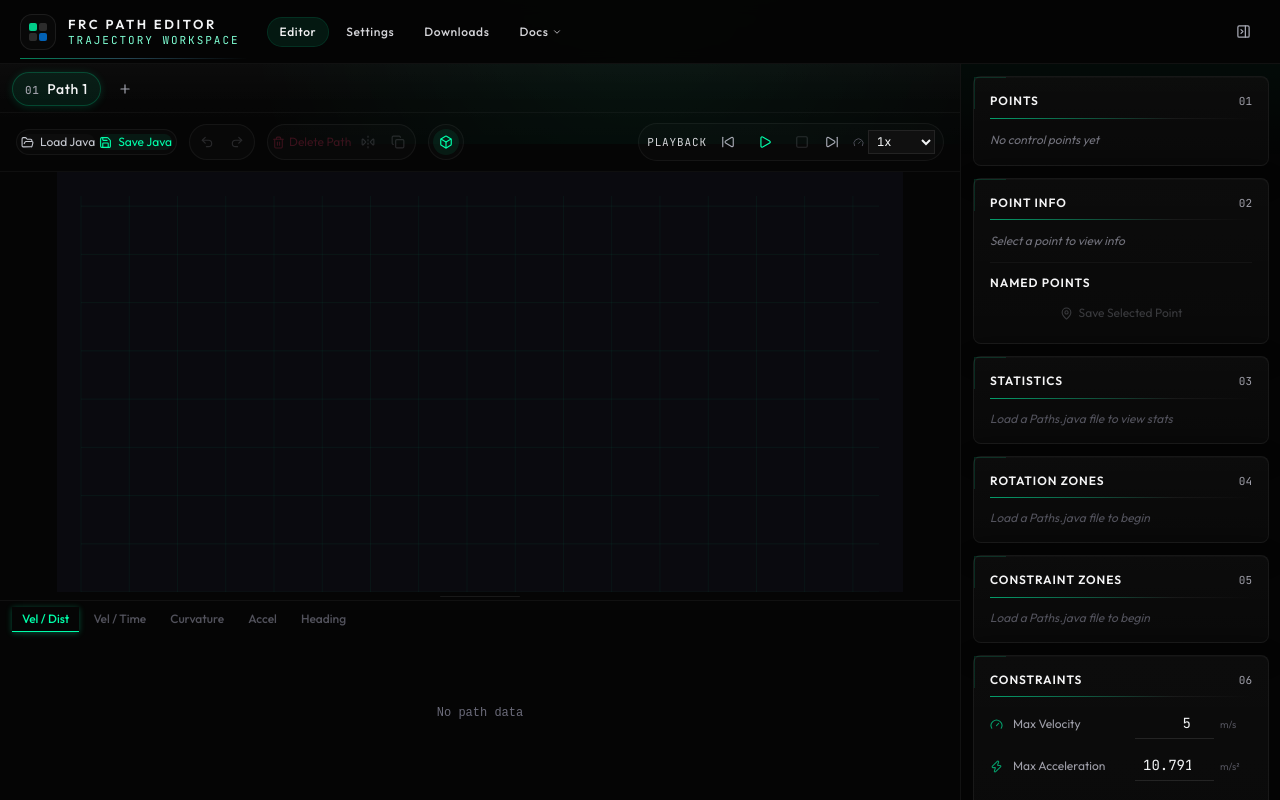
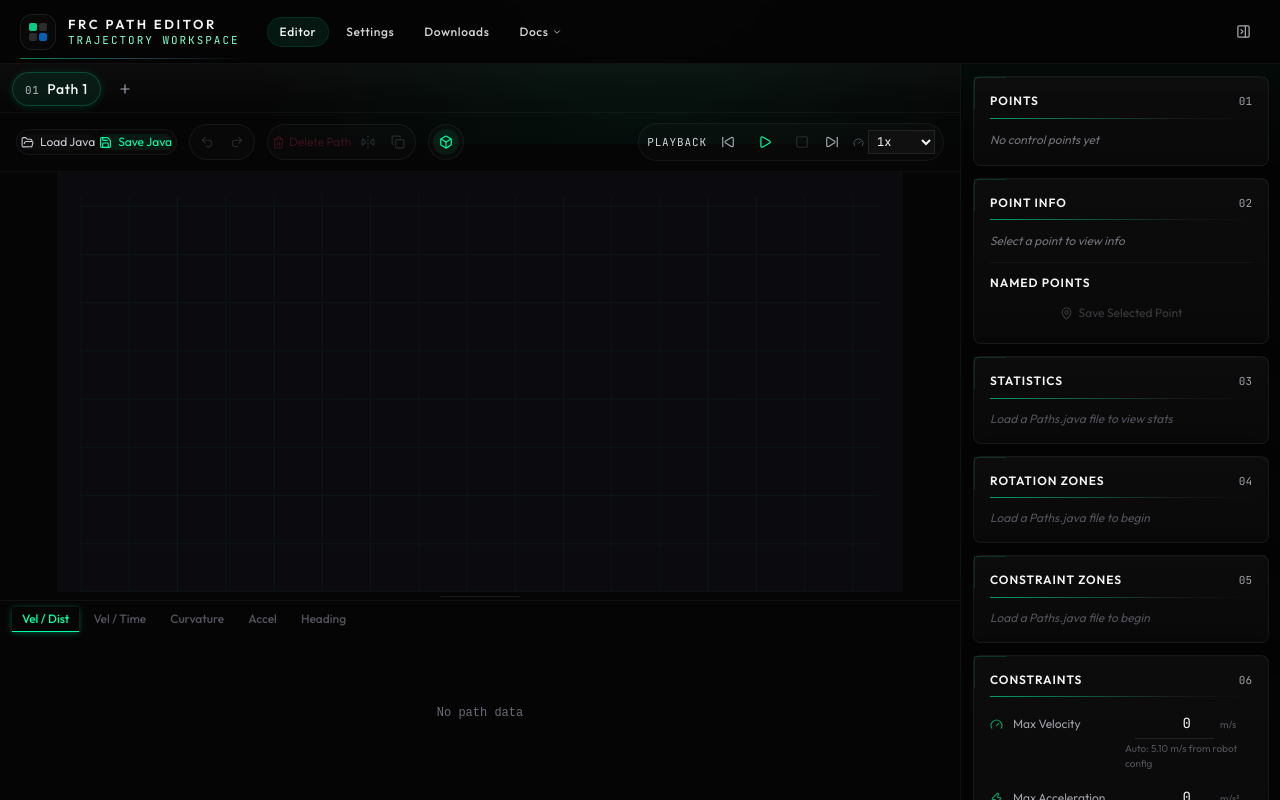
Before and after one commit to Hemlock5712/path-editor, a React (Vite) app: page / in a window 1280 px wide. Built offline with nearby package versions, Linux system fonts and the light colour scheme.

Commit message:
Bunch of cleanup and changes

```diff
--- a/src/components/charts/ChartPanel.tsx
+++ b/src/components/charts/ChartPanel.tsx
@@ -1,4 +1,8 @@
+import { useEffect, useMemo } from 'react';
 import { useEditorStore } from '../../stores/editorStore';
+import { useSelectionStore } from '../../stores/selectionStore';
+import { useSettingsStore, computeDerived } from '../../stores/settingsStore';
+import { usePathStore } from '../../stores/pathStore';
 import { VelocityDistanceChart } from './VelocityDistanceChart';
 import { VelocityTimeChart } from './VelocityTimeChart';
 import { CurvatureChart } from './CurvatureChart';
@@ -32,7 +36,22 @@ export function ChartPanel({
 }: ChartPanelProps) {
   const activeChart = useEditorStore((s) => s.activeChart);
   const setActiveChart = useEditorStore((s) => s.setActiveChart);
-  const maxVelocity = 5.0;
+  const setScrubberDistance = useEditorStore((s) => s.setScrubberDistance);
+  const selectedPointIndex = useSelectionStore((s) => s.selectedPointIndex);
+  const settings = useSettingsStore();
+  const constraints = usePathStore((s) => s.constraints);
+  const maxVelocity = useMemo(() => {
+    const { maxTheoreticalVelocity } = computeDerived(settings);
+    return constraints.maxVelocity > 0
+      ? Math.min(constraints.maxVelocity, maxTheoreticalVelocity)
+      : maxTheoreticalVelocity;
+  }, [settings, constraints.maxVelocity]);
+
+  useEffect(() => {
+    if (selectedPointIndex !== null && splinePath) {
+      setScrubberDistance(splinePath.getArcLengthAtWaypointIndex(selectedPointIndex));
+    }
+  }, [selectedPointIndex, splinePath, setScrubberDistance]);
 
   return (
     <div className="flex h-full flex-col bg-[#050505]">
--- a/src/components/field/EmptySpaceContextMenu.tsx
+++ b/src/components/field/EmptySpaceContextMenu.tsx
@@ -3,6 +3,7 @@ import { usePathStore } from '../../stores/pathStore';
 import { useSelectionStore } from '../../stores/selectionStore';
 import { MenuItem, MenuSeparator, SubMenu } from '../ui/ContextMenuPrimitives';
 import { Plus, Crosshair, FlipVertical2, Copy, MapPin } from 'lucide-react';
+import { getPrimaryNamedPoints } from '../../types';
 
 interface EmptySpaceContextMenuProps {
   fieldX: number;
@@ -58,9 +59,7 @@ export function EmptySpaceContextMenu({
     onClose();
   }, [controlPoints.length, fieldX, fieldY, addRotationZone, onClose]);
 
-  const namedPointList = Object.values(namedPoints).filter(
-    (np) => !np.name.endsWith(' (Mirror)')
-  );
+  const namedPointList = getPrimaryNamedPoints(namedPoints);
 
   return (
     <>
--- a/src/components/field/PointContextMenu.tsx
+++ b/src/components/field/PointContextMenu.tsx
@@ -3,6 +3,7 @@ import { usePathStore } from '../../stores/pathStore';
 import { useSelectionStore } from '../../stores/selectionStore';
 import { MenuItem, MenuSeparator, SubMenu } from '../ui/ContextMenuPrimitives';
 import { Trash2, Plus, Navigation, MapPin, Link, Unlink } from 'lucide-react';
+import { getPrimaryNamedPoints } from '../../types';
 
 interface PointContextMenuProps {
   pointIndex: number;
@@ -98,9 +99,7 @@ export function PointContextMenu({
     (hw) => Math.round(hw.waypointIndex) === pointIndex
   );
   const pointRef = controlPointRefs[pointIndex];
-  const namedPointList = Object.values(namedPoints).filter(
-    (np) => !np.name.endsWith(' (Mirror)')
-  );
+  const namedPointList = getPrimaryNamedPoints(namedPoints);
 
   return (
     <>
--- a/src/components/settings/SettingsPage.tsx
+++ b/src/components/settings/SettingsPage.tsx
@@ -177,7 +177,7 @@ export function SettingsPage() {
                 value={`${derived.motorAccelAtZero.toFixed(2)} m/s\u00B2`}
               />
               <ComputedRow
-                label="Motor accel @ max v"
+                label="Motor accel @ 95% max v"
                 value={`${derived.motorAccelAtMax.toFixed(2)} m/s\u00B2`}
               />
             </div>
--- a/src/components/sidebar/ConstraintZonesEditor.tsx
+++ b/src/components/sidebar/ConstraintZonesEditor.tsx
@@ -1,5 +1,6 @@
-import { memo } from 'react';
+import { memo, useMemo } from 'react';
 import { usePathStore } from '../../stores/pathStore';
+import { useSettingsStore, computeDerived } from '../../stores/settingsStore';
 import { Plus, X, Gauge, Zap } from 'lucide-react';
 
 export const ConstraintZonesEditor = memo(function ConstraintZonesEditor() {
@@ -10,15 +11,27 @@ export const ConstraintZonesEditor = memo(function ConstraintZonesEditor() {
   const updateConstraintZone = usePathStore((s) => s.updateConstraintZone);
   const deleteConstraintZone = usePathStore((s) => s.deleteConstraintZone);
 
+  const settings = useSettingsStore();
+  const derived = useMemo(() => computeDerived(settings), [settings]);
+
   const maxIndex = Math.max(0, numPoints - 1);
 
   const handleAdd = () => {
+    // When path constraints are 0 (auto), use physics limits for zone defaults
+    const zoneMaxVel =
+      constraints.maxVelocity > 0
+        ? constraints.maxVelocity
+        : derived.maxTheoreticalVelocity;
+    const zoneMaxAccel =
+      constraints.maxAcceleration > 0
+        ? constraints.maxAcceleration
+        : derived.maxFrictionAccel;
     addConstraintZone({
       id: crypto.randomUUID(),
       startWaypointIndex: 1,
       endWaypointIndex: Math.min(2, maxIndex),
-      maxVelocity: constraints.maxVelocity,
-      maxAcceleration: constraints.maxAcceleration,
+      maxVelocity: zoneMaxVel,
+      maxAcceleration: zoneMaxAccel,
     });
   };
 
--- a/src/components/sidebar/PathSettings.tsx
+++ b/src/components/sidebar/PathSettings.tsx
@@ -1,5 +1,6 @@
-import { memo } from 'react';
+import { memo, useMemo } from 'react';
 import { usePathStore } from '../../stores/pathStore';
+import { useSettingsStore, computeDerived } from '../../stores/settingsStore';
 import { Gauge, Zap, Play, Square, RotateCcw } from 'lucide-react';
 
 const fields = [
@@ -44,6 +45,10 @@ const fields = [
 export const PathSettings = memo(function PathSettings() {
   const constraints = usePathStore((s) => s.constraints);
   const setConstraints = usePathStore((s) => s.setConstraints);
+  const settings = useSettingsStore();
+  const derived = useMemo(() => computeDerived(settings), [settings]);
+  const theoreticalMax = derived.maxTheoreticalVelocity;
+  const frictionAccel = derived.maxFrictionAccel;
 
   const update = (key: keyof typeof constraints, value: string) => {
     const num = parseFloat(value);
@@ -52,10 +57,20 @@ export const PathSettings = memo(function PathSettings() {
     }
   };
 
+  const isAutoVelocity = constraints.maxVelocity === 0;
+  const isAutoAccel = constraints.maxAcceleration === 0;
+
+  const getPlaceholder = (key: string) => {
+    if (key === 'maxVelocity') return `Auto (${theoreticalMax.toFixed(2)})`;
+    if (key === 'maxAcceleration') return `Auto (${frictionAccel.toFixed(2)})`;
+    return undefined;
+  };
+
   return (
     <div className="space-y-3">
       {fields.map(({ key, label, unit, icon: Icon }) => (
-        <div key={key} className="flex items-center gap-2.5">
+        <div key={key}>
+          <div className="flex items-center gap-2.5">
             <Icon size={13} className="text-accent-green/60 shrink-0" />
             <label
               htmlFor={`constraint-${key}`}
@@ -70,6 +85,7 @@ export const PathSettings = memo(function PathSettings() {
                 step={0.1}
                 min={0}
                 value={constraints[key]}
+                placeholder={getPlaceholder(key)}
                 onChange={(e) => update(key, e.target.value)}
                 className="w-full text-right"
               />
@@ -78,6 +94,21 @@ export const PathSettings = memo(function PathSettings() {
               </span>
             </div>
           </div>
+          {key === 'maxVelocity' && (
+            <div className="ml-[calc(13px+0.625rem+7rem)] mt-0.5 text-[10px] text-zinc-600">
+              {isAutoVelocity
+                ? `Auto: ${theoreticalMax.toFixed(2)} m/s from robot config`
+                : `Physics limit: ${theoreticalMax.toFixed(2)} m/s`}
+            </div>
+          )}
+          {key === 'maxAcceleration' && (
+            <div className="ml-[calc(13px+0.625rem+7rem)] mt-0.5 text-[10px] text-zinc-600">
+              {isAutoAccel
+                ? `Auto: ${frictionAccel.toFixed(2)} m/s\u00B2 from friction`
+                : `Friction limit: ${frictionAccel.toFixed(2)} m/s\u00B2`}
+            </div>
+          )}
+        </div>
       ))}
     </div>
   );
--- a/src/components/sidebar/PointInfo.tsx
+++ b/src/components/sidebar/PointInfo.tsx
@@ -61,10 +61,6 @@ export function PointInfo({
   // Gather flag labels from ALL paths
   const allFlagOptions = useMemo(() => {
     const seen = new Set<string>();
-    for (const flag of waypointFlags) {
-      const t = flag.label.trim();
-      if (t) seen.add(t);
-    }
     for (const path of Object.values(paths)) {
       for (const flag of path.waypointFlags || []) {
         const t = flag.label.trim();
@@ -74,7 +70,7 @@ export function PointInfo({
     return Array.from(seen)
       .sort((a, b) => a.localeCompare(b))
       .map((label) => ({ value: label, label }));
-  }, [paths, waypointFlags]);
+  }, [paths]);
 
   // Compute derived values if we have a built spline
   let distance: number | null = null;
--- a/src/stores/pathStore.ts
+++ b/src/stores/pathStore.ts
@@ -71,7 +71,6 @@ interface PathState {
   renameNamedPoint: (oldName: string, newName: string) => void;
   updateNamedPointPosition: (name: string, point: Point) => void;
   placeNamedPoint: (name: string) => void;
-  placeNamedPointAt: (name: string, afterIndex: number) => void;
   savePointAsNamed: (index: number, name: string) => void;
   linkPointToNamed: (index: number, name: string) => void;
   unlinkPoint: (index: number) => void;
@@ -209,6 +208,25 @@ function propagateNamedPoints(
 function mirrorHeading(degrees: number | null): number | null {
   if (degrees === null) return null;
   return ((-degrees % 360) + 360) % 360;
+}
+
+function createNamedPointPair(
+  name: string,
+  x: number,
+  y: number,
+  heading: number | null
+): Record<string, NamedPoint> {
+  const mirrorName = `${name} (Mirror)`;
+  return {
+    [name]: { name, x, y, headingDegrees: heading, mirrorName },
+    [mirrorName]: {
+      name: mirrorName,
+      x,
+      y: FIELD_HEIGHT - y,
+      headingDegrees: mirrorHeading(heading),
+      mirrorName: name,
+    },
+  };
 }
 
 /** Load named points from localStorage. */
@@ -624,26 +642,12 @@ export const usePathStore = create<PathState>()(
   addNamedPoint: (name, point, headingDegrees) =>
     set((state) => {
       const heading = headingDegrees ?? null;
-      const mirrorName = `${name} (Mirror)`;
       const newNamedPoints: Record<string, NamedPoint> = {
         ...state.namedPoints,
-        [name]: {
-          name,
-          x: point.x,
-          y: point.y,
-          headingDegrees: heading,
-          mirrorName,
-        },
-        [mirrorName]: {
-          name: mirrorName,
-          x: point.x,
-          y: FIELD_HEIGHT - point.y,
-          headingDegrees: mirrorHeading(heading),
-          mirrorName: name,
-        },
+        ...createNamedPointPair(name, point.x, point.y, heading),
       };
 
-      return { namedPoints: newNamedPoints };
+      return { ...pushUndo(state), namedPoints: newNamedPoints };
     }),
 
   deleteNamedPoint: (name) =>
@@ -779,74 +783,6 @@ export const usePathStore = create<PathState>()(
       };
     }),
 
-  placeNamedPointAt: (name, afterIndex) =>
-    set((state) => {
-      const np = state.namedPoints[name];
-      if (!np) return state;
-
-      const controlPoints = [...state.controlPoints];
-      controlPoints.splice(afterIndex + 1, 0, { x: np.x, y: np.y });
-
-      const controlPointRefs = [...state.controlPointRefs];
-      controlPointRefs.splice(afterIndex + 1, 0, name);
-
-      const headingWaypoints = state.headingWaypoints.map((hw) => ({
-        ...hw,
-        waypointIndex:
-          hw.waypointIndex > afterIndex
-            ? hw.waypointIndex + 1
-            : hw.waypointIndex,
-      }));
-      if (np.headingDegrees !== null) {
-        headingWaypoints.push({
-          waypointIndex: afterIndex + 1,
-          degrees: np.headingDegrees,
-        });
-      }
-
-      const constraintZones = state.constraintZones.map((z) => ({
-        ...z,
-        startWaypointIndex:
-          z.startWaypointIndex > afterIndex
-            ? z.startWaypointIndex + 1
-            : z.startWaypointIndex,
-        endWaypointIndex:
-          z.endWaypointIndex > afterIndex
-            ? z.endWaypointIndex + 1
-            : z.endWaypointIndex,
-      }));
-
-      const rotationZones = state.rotationZones.map((z) => ({
-        ...z,
-        startWaypointIndex:
-          z.startWaypointIndex > afterIndex
-            ? z.startWaypointIndex + 1
-            : z.startWaypointIndex,
-        endWaypointIndex:
-          z.endWaypointIndex > afterIndex
-            ? z.endWaypointIndex + 1
-            : z.endWaypointIndex,
-      }));
-
-      const waypointFlags = state.waypointFlags.map((flag) => ({
-        ...flag,
-        waypointIndex:
-          flag.waypointIndex > afterIndex
-            ? flag.waypointIndex + 1
-            : flag.waypointIndex,
-      }));
-
-      return {
-        ...pushUndo(state),
-        controlPoints,
-        controlPointRefs,
-        headingWaypoints,
-        constraintZones,
-        rotationZones,
-        waypointFlags,
-      };
-    }),
-
   savePointAsNamed: (index, name) =>
     set((state) => {
       const pt = state.controlPoints[index];
@@ -857,24 +793,15 @@ export const usePathStore = create<PathState>()(
       );
       const heading = headingWp ? headingWp.degrees : null;
 
-      const mirrorName = `${name} (Mirror)`;
       const newNamedPoints: Record<string, NamedPoint> = {
         ...state.namedPoints,
-        [name]: { name, x: pt.x, y: pt.y, headingDegrees: heading, mirrorName },
-        [mirrorName]: {
-          name: mirrorName,
-          x: pt.x,
-          y: FIELD_HEIGHT - pt.y,
-          headingDegrees: mirrorHeading(heading),
-          mirrorName: name,
-        },
+        ...createNamedPointPair(name, pt.x, pt.y, heading),
       };
 
       const controlPointRefs = [...state.controlPointRefs];
       controlPointRefs[index] = name;
 
-
-      return { namedPoints: newNamedPoints, controlPointRefs };
+      return { ...pushUndo(state), namedPoints: newNamedPoints, controlPointRefs };
     }),
 
   linkPointToNamed: (index, name) =>
@@ -1061,7 +988,9 @@ export const usePathStore = create<PathState>()(
     }),
 
   updateWaypointFlag: (id, updates) =>
-    set((state) => ({
+    set((state) => {
+      if (updates.label !== undefined && !updates.label.trim()) return state;
+      return {
         ...pushUndo(state),
         waypointFlags: state.waypointFlags.map((flag) =>
           flag.id === id
@@ -1070,12 +999,13 @@ export const usePathStore = create<PathState>()(
                 ...updates,
                 label:
                   updates.label !== undefined
-                  ? updates.label.trim() || flag.label
+                    ? updates.label.trim()
                     : flag.label,
               }
             : flag
         ),
-    })),
+      };
+    }),
 
   deleteWaypointFlag: (id) =>
     set((state) => ({
```
Also changed, not shown: src/components/sidebar/NamedPointsPanel.tsx (+2 -6 lines), src/math/VelocityProfile.ts (+20 -3 lines), src/types.ts (+10 -2 lines), src/utils/javaExport.ts (+12 -1 lines), 1 other file (tests, documents, lock files or other folders). Lines whose indentation alone changed are shown as unchanged.
